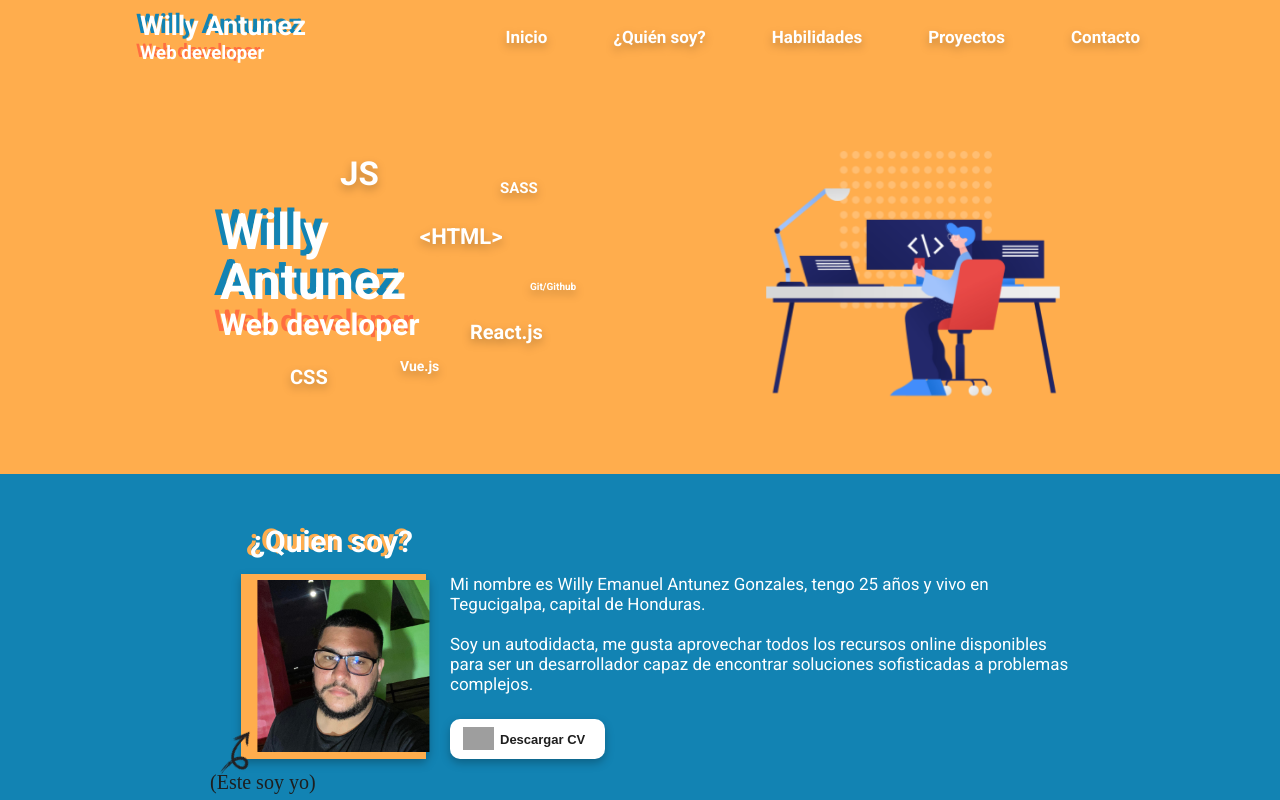
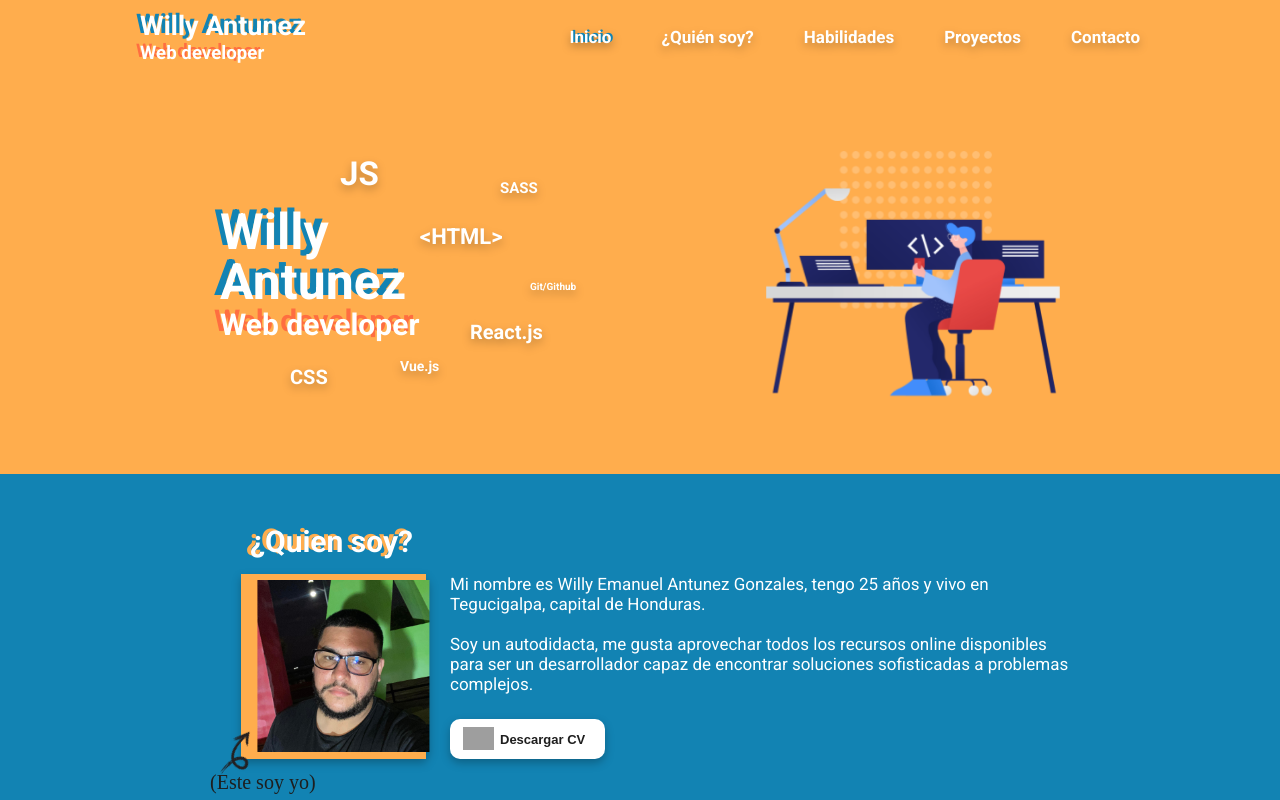
Before and after one commit to WillyAntunez/willy-antunez-portfolio, a React (Vite) app: page / in a window 1280 px wide. Shown: the top 800 px of the page. Built offline with nearby package versions, Linux system fonts and the light colour scheme; grey boxes are pictures that could not be loaded; a web font is replaced by a local one.

Commit message:
Navbar: scroll spy

```diff
--- a/src/components/NavBar.jsx
+++ b/src/components/NavBar.jsx
@@ -6,9 +6,15 @@ import './NavBar.scss';
 
 import hambIcon from '../assets/img/hamb.png';
 import closeIcon from '../assets/img/close-icon.png';
+import { useIdScrollSpy } from '../hooks/useIdScrollSpy';
 
 export const NavBar = () => {
     const [showNav, setShowNav] = useState(false);
+
+    const {activeScrollElement} = useIdScrollSpy({
+        ids: ['start', 'about', 'skills', 'projects', 'contact'],
+        initialValue: 'start',
+    });
 
     const navBarRef = useRef();
 
@@ -36,10 +42,13 @@ export const NavBar = () => {
         if(window.innerWidth >= 768 ){
             window.scrollTo({top: elementPosition - navBarHeight});
         }else{
-            window.scrollTo({top: elementPosition});
+            if(targetId !== 'start'){
+                window.scrollTo({top: elementPosition});
+            }else{
+                window.scrollTo({top: 0});
+            }
             onHideNav();
         }
-
     }
 
     return (
@@ -50,7 +59,7 @@ export const NavBar = () => {
                 ref={navBarRef}
             >
                 <nav className="nav">
-                    <div className="nav__top">
+                    <div className="nav__top" onClick={() => {onScrollToId('start')}}>
                         <div className="nav__name text--blueback">
                             <h2>
                                 Willy <br /> Antunez
@@ -65,20 +74,40 @@ export const NavBar = () => {
                     <span className="nav__separator"></span>
 
                     <ul className="nav__items">
-                        <li className="nav__item nav__item--start">
-                            <a className="nav__link" onClick={() => {onScrollToId('start')}}>Inicio</a>
+                        <li className="nav__item nav__item--start ">
+                            <a
+                                className={`nav__link ${activeScrollElement === 'start' ? 'nav__link--active' : '' }`}
+                                onClick={() => {onScrollToId('start')}}>
+                                    Inicio
+                            </a>
                         </li>
                         <li className="nav__item">
-                            <a className="nav__link" onClick={() => {onScrollToId('about')}}>¿Quién soy?</a>
+                            <a
+                                className={`nav__link ${activeScrollElement === 'about' ? 'nav__link--active' : '' }`}
+                                onClick={() => {onScrollToId('about')}}>
+                                    ¿Quién soy?
+                            </a>
                         </li>
                         <li className="nav__item">
-                            <a className="nav__link" onClick={() => {onScrollToId('skills')}}>Habilidades</a>
+                            <a
+                                className={`nav__link ${activeScrollElement === 'skills' ? 'nav__link--active' : '' }`}
+                                onClick={() => {onScrollToId('skills')}}>
+                                    Habilidades
+                            </a>
                         </li>
                         <li className="nav__item">
-                            <a className="nav__link" onClick={() => {onScrollToId('projects')}}>Proyectos</a>
+                            <a
+                                className={`nav__link ${activeScrollElement === 'projects' ? 'nav__link--active' : '' }`}
+                                onClick={() => {onScrollToId('projects')}}>
+                                    Proyectos
+                            </a>
                         </li>
                         <li className="nav__item">
-                            <a className="nav__link" onClick={() => {onScrollToId('contact')}}>Contacto</a>
+                            <a
+                                className={`nav__link ${activeScrollElement === 'contact' ? 'nav__link--active' : '' }`}
+                                onClick={() => {onScrollToId('contact')}}>
+                                    Contacto
+                            </a>
                         </li>
                     </ul>
 
--- a/src/components/NavBar.scss
+++ b/src/components/NavBar.scss
@@ -25,6 +25,11 @@
     position: relative;
     padding: 4.6rem 1.4rem;
 
+    &__top{
+        user-select: none;
+        cursor: pointer;
+    }
+
     &__name {
         font-size: 2.5rem;
     }
@@ -46,7 +51,7 @@
     }
 
     &__item {
-        font-weight: 700;
+        font-weight: $bold;
         font-size: 2.2rem;
         width: 100%;
         height: 3rem;
@@ -57,6 +62,8 @@
         &--start{
             display: none;
         }
+
+
     }
     &__link {
         display: block;
@@ -64,6 +71,11 @@
         height: 100%;
         color: $white;
         text-decoration: none;
+        transition: all .2s ease;
+
+        &--active{
+            filter: drop-shadow(0.2rem -0.1rem 0rem $primary-blue);
+        }
     }
 }
 
@@ -139,7 +151,7 @@
             width: unset;
             margin: 0;
             font-size: 1.7rem;
-            margin-left: 6.6rem;
+            margin-left: 5rem;
             height: unset;
             &--start{
                 display: block;
--- /dev/null
+++ b/src/hooks/useIdScrollSpy.js
@@ -0,0 +1,59 @@
+import { useEffect, useState } from "react"
+
+export const useIdScrollSpy = ({ids, initialValue}) => {
+
+    const [activeScrollElement, setActiveScrollElement] = useState(initialValue);
+
+
+    const getActiveId = () => {
+
+        for(let id of ids){
+
+            const element = document.getElementById(id);
+
+            if(element){
+
+                const top = element.getBoundingClientRect().y;
+                const height = element.getBoundingClientRect().height;
+                const bottom = top + height;
+
+                const vHeight = window.innerHeight;
+
+                // console.log({top, height, vHeight, bottom})
+
+
+                if(bottom > 0 && bottom <= vHeight && bottom > (vHeight / 2)){
+                    // console.log(id)
+                    // console.log('el mas visible')
+                    setActiveScrollElement(() => id);
+                    break;
+                }else if(top < 0 && bottom > vHeight){
+                    // console.log(id)
+                    // console.log('el elemento cubre todo, el más visible')
+                    setActiveScrollElement(() => id);
+                    break;
+                }else if(top >= 0 && top < vHeight){
+                    // console.log(id)
+                    // console.log('el mas visible')
+                    setActiveScrollElement(() => id);
+                    break;
+                }
+            }
+        }
+    }
+
+
+
+    useEffect(() => {
+
+        document.addEventListener('scroll', getActiveId);
+
+        return () => {
+            document.removeEventListener('scroll', getActiveId);
+        }
+
+    }, [activeScrollElement])
+
+
+    return {activeScrollElement};
+}
```
